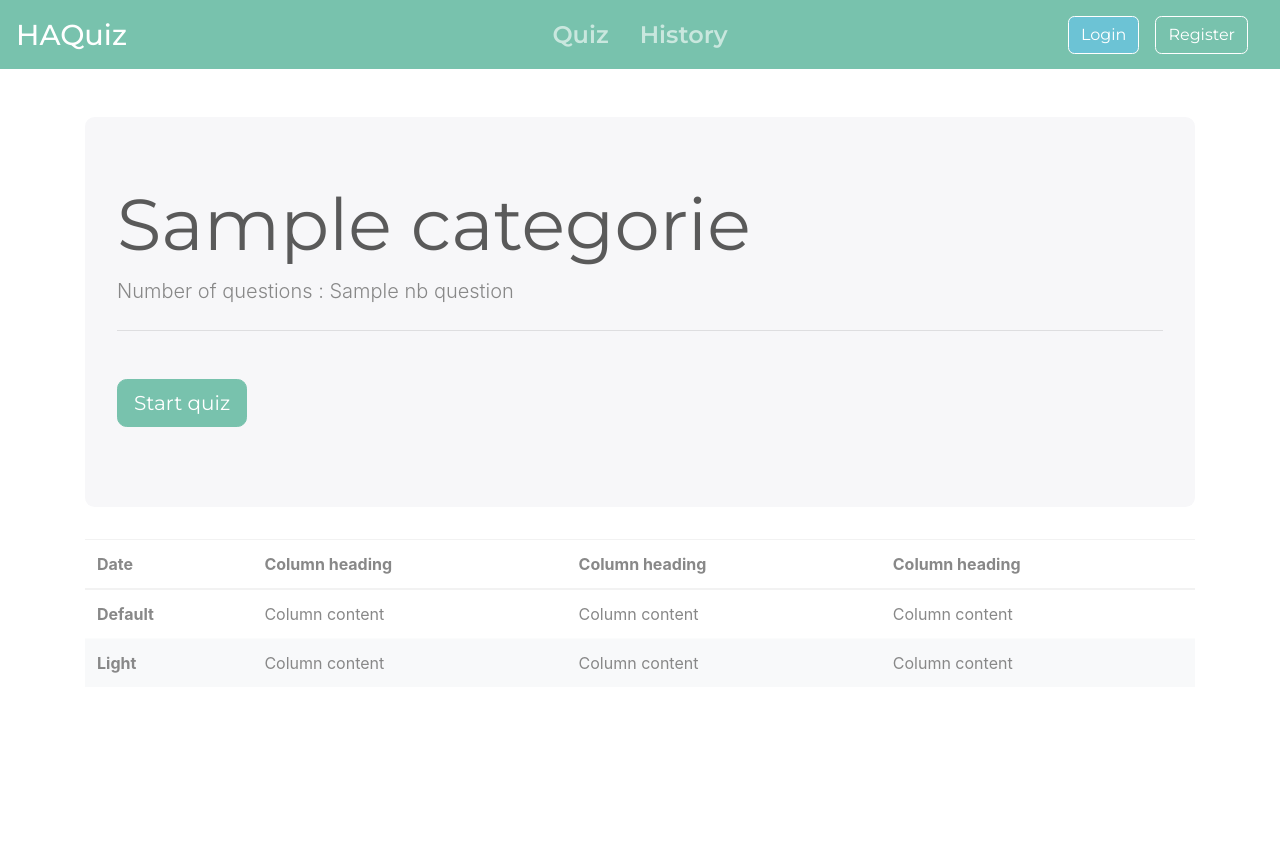
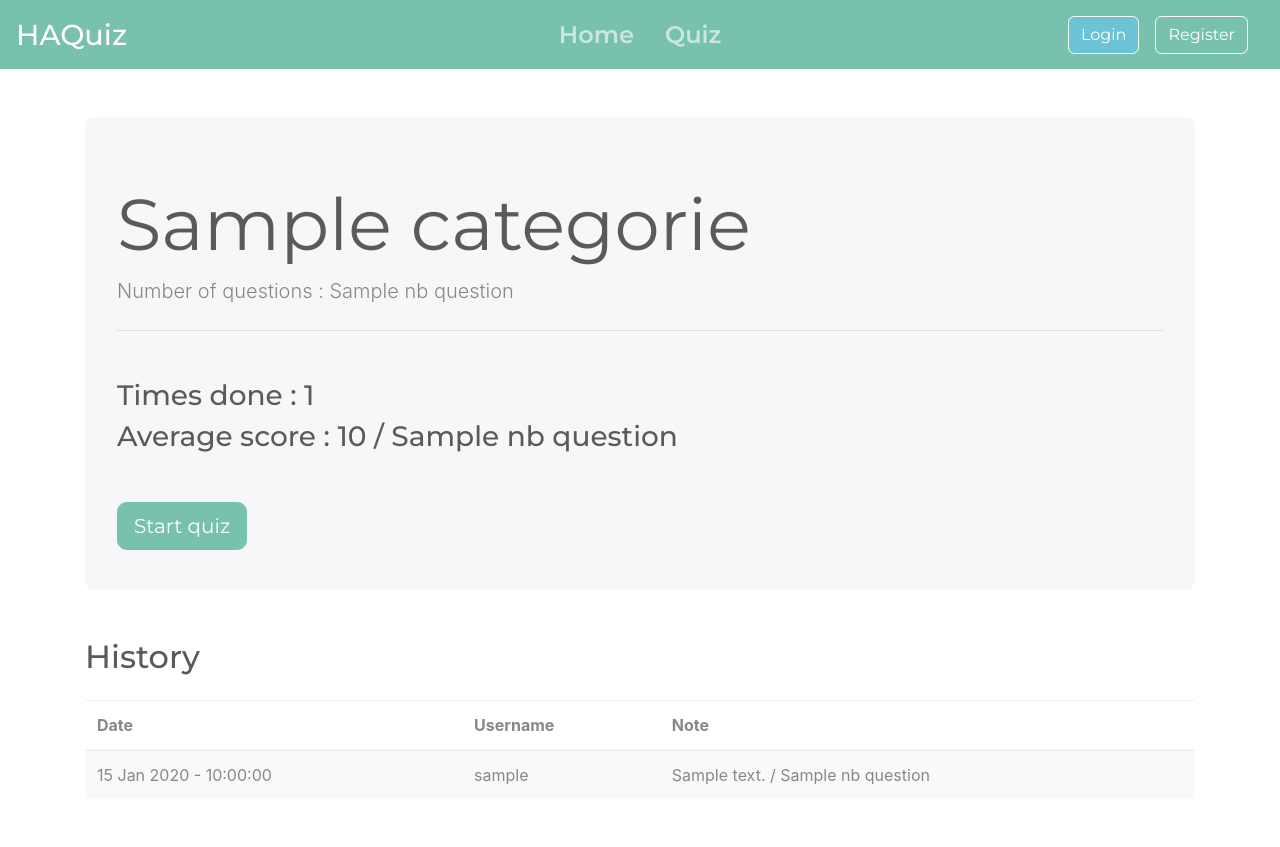
Before and after one commit to HaoNhien-NGUY/MVC_My_Quiz, a Symfony app: template My_Quiz/templates/categorie/details.html.twig in a window 1280 px wide. Before the commit the page ends 673 px from the top, so only its background shows below. Run offline with Twig, Linux system fonts and the light colour scheme; the template is opened without the code that fills it: most values are stand-ins (such as "Sample title", 1, 10 or a date in 2020); some libraries are stand-ins or nearby versions.

Commit message:
quiz stats done

```diff
--- a/My_Quiz/public/css/style.css
+++ b/My_Quiz/public/css/style.css
@@ -154,6 +154,7 @@ a:focus, input:focus {
     border: #78C2AD 1px solid;
     border-radius: 10px;
     background-color: rgb(233, 233, 233);
+    object-fit: cover;
     width: 320px;
     height: 320px;
 }
--- a/My_Quiz/templates/admin/index.html.twig
+++ b/My_Quiz/templates/admin/index.html.twig
@@ -17,4 +17,8 @@
         <li>Your template at <code><a href="{{ '/opt/lampp/htdocs/MVC_My_Quiz/My_Quiz/templates/admin/index.html.twig'|file_link(0) }}">templates/admin/index.html.twig</a></code></li>
     </ul>
 </div>
+
+<p>manager user</p>
+<p>manage quiz</p>
+<p>stats</p>
 {% endblock %}
--- a/My_Quiz/templates/base.html.twig
+++ b/My_Quiz/templates/base.html.twig
@@ -23,15 +23,15 @@
 				</button>
 				<div class="collapse navbar-collapse w-100 justify-content-center" id="navbarColor03">
 					<ul class="navbar-nav">
+						<li class="nav-item {{ 'home' in route ? 'active' }}">
+							<a class="nav-link" href="{{ path('home_index') }}">Home</a>
+						</li>
 						<li class="nav-item {{ 'categorie' in route ? 'active' }}">
 							<a class="nav-link" href="{{ path('categorie') }}">Quiz</a>
 						</li>
-						<li class="nav-item {{ 'history' in route ? 'active' }}">
-							<a class="nav-link" href="#">History</a>
-						</li>
 						{% if is_granted('IS_AUTHENTICATED_REMEMBERED') %}
-							<li class="nav-item {{ 'quiz-creation' in route ? 'active' }}">
-								<a class="nav-link" href="#">Quiz creation</a>
+							<li class="nav-item {{ 'creation' in route ? 'active' }}">
+								<a class="nav-link" href="{{ path('creation_index') }}">Quiz creation</a>
 							</li>
 							<li class="nav-item {{ 'profile' in route ? 'active' }}">
 								<a class="nav-link" href="{{ path('profile_index') }}">My profile</a>
--- a/My_Quiz/templates/categorie/details.html.twig
+++ b/My_Quiz/templates/categorie/details.html.twig
@@ -7,39 +7,45 @@
 {% block body %}
 	<h2 class="text-center"></h2>
 
-	<div class="jumbotron">
+	<div class="jumbotron pb-4">
 		<h1 class="display-3">{{ categorie.name }}</h1>
 		<p class="lead">Number of questions :
 			{{ nbQuestion }}</p>
-		<hr class="my-4">
+		<hr class="my-4 mb-5">
+		<h3>Times done : {{ resultats|length }}</h3>
+		{% if avg %}
+			<h3>Average score : {{ avg|round(1) }} / {{ nbQuestion }}</h3>
+		{% endif %}
 		<p class="lead mt-5">
-			<a class="btn btn-primary btn-lg" href="{{ path('categorie_question', { 'slug'  : categorie.slug}) }}" role="button">Start quiz</a>
+			<a class="btn btn-primary btn-lg" href="{{ path('categorie_question', { 'slug' : categorie.slug}) }}" role="button">Start quiz</a>
 		</p>
 	</div>
 
-    <table class="table table-hover">
+	{% if avg %}
+		<h2 class="pt-3">History</h2>
+		<table class="table table-hover mt-4 mb-5">
 			<thead>
 				<tr>
 					<th scope="col">Date</th>
-      <th scope="col">Column heading</th>
-      <th scope="col">Column heading</th>
-      <th scope="col">Column heading</th>
+					<th scope="col">Username</th>
+					<th scope="col">Note</th>
 				</tr>
 			</thead>
 			<tbody>
-    <tr>
-      <th scope="row">Default</th>
-      <td>Column content</td>
-      <td>Column content</td>
-      <td>Column content</td>
+				{% for resultat in resultats %}
+					<tr class="{% if loop.index0 % 2 == 0 %}table-light {% endif %}">
+						<td>{{ resultat.createdAt|date("d M Y \- H:i:s") }}</td>
+						<td>{{ resultat.user.username }}</td>
+						<td>{{ resultat.note }}
+							/
+							{{ nbQuestion }}</td>
 					</tr>
-    <tr class="table-light">
-      <th scope="row">Light</th>
-      <td>Column content</td>
-      <td>Column content</td>
-      <td>Column content</td>
-    </tr>
+				{% endfor %}
 			</tbody>
 		</table>
+	{% else %}
+		<h2 class="pt-5">Nobody took this quiz yet :(</h2>
+	{% endif %}
+
 
 {% endblock %}
--- a/My_Quiz/templates/categorie/index.html.twig
+++ b/My_Quiz/templates/categorie/index.html.twig
@@ -4,7 +4,7 @@
 {% endblock %}
 
 {% block body %}
-	<h1 class="home-title text-center mb-5 pb-3 text-primary">All Quiz</h1>
+	<h1 class="home-title text-center mb-5 pb-3 text-primary">Quizz</h1>
 	<div class="row">
 		{% for category in categories %}
 			<div class="col-4">
--- a/My_Quiz/templates/categorie/results.html.twig
+++ b/My_Quiz/templates/categorie/results.html.twig
@@ -12,12 +12,12 @@
 
 	<div class="card mb-3">
 		<div class="card-header">
-            <h2>Note : {{ nbCorrect }} / {{ totalQuestion }}</h2><a href="{{ path('categorie_details', {'slug' : categorie.slug}) }}" class>Quiz details</a>
+            <h2>Score : {{ nbCorrect }} / {{ totalQuestion }}</h2><a href="{{ path('categorie_details', {'slug' : categorie.slug}) }}" class>Quiz details</a>
         </div>
 
         {% for question in questions %}
 		<div class="card-body">
-			<h4 class="card-title mb-4">{{ question.question }}</h4>
+			<h4 class="card-title mb-4"><b>{{ question.question }}</b></h4>
             {% set correctAnswer = '' %}
             {% for reponse in question.reponses|filter(reponse => reponse.reponseExpected == true) %}
                 {% set correctAnswer = reponse.reponse %}
--- a/My_Quiz/templates/home/home.html.twig
+++ b/My_Quiz/templates/home/home.html.twig
@@ -4,7 +4,7 @@
 {% block title %}HaoQuiz{% endblock %}
 
 {% block body %}
-	<h1 class="home-title text-center mb-5 text-primary">Quiz & Fun</h1>
+	<h1 class="home-title text-center mb-5 text-primary">HAQuiz</h1>
 	<div class="row px-5 mx-5">
 		<div class="col-8">
 			<div class="featured-quiz">
--- a/My_Quiz/templates/profile/edit.html.twig
+++ b/My_Quiz/templates/profile/edit.html.twig
@@ -14,6 +14,7 @@
 			{{ form_start(registrationForm) }}
 			{{ form_row(registrationForm.email) }}
 			{{ form_row(registrationForm.username) }}
+			{{ form_row(registrationForm.plainPassword) }}
 			<button class="btn btn-primary mt-3">Save</button>
 			<a href="{{ path('profile_index') }}" class="btn btn-danger ml-3 mt-3" style="color:white;">Cancel</a>
 
```
Also changed, not shown: My_Quiz/src/Controller/CategorieController.php (+34 -38 lines), My_Quiz/src/Controller/CreationController.php (added, +40 -0 lines), My_Quiz/src/Controller/ProfileController.php (+12 -6 lines), My_Quiz/src/Entity/Resultat.php (+23 -0 lines), My_Quiz/src/Form/EditProfileType.php (+22 -1 lines), My_Quiz/src/Migrations/Version20200501232042.php (added, +37 -0 lines), My_Quiz/src/Repository/ReponseRepository.php (+12 -0 lines), My_Quiz/templates/categorie/question.html.twig (+4 -3 lines), My_Quiz/templates/creation/index.html.twig (added, +22 -0 lines), My_Quiz/templates/profile/index.html.twig (+22 -3 lines), My_Quiz/templates/question/index.html.twig (deleted, +0 -20 lines), 1 other file. Lines whose indentation alone changed are shown as unchanged.
